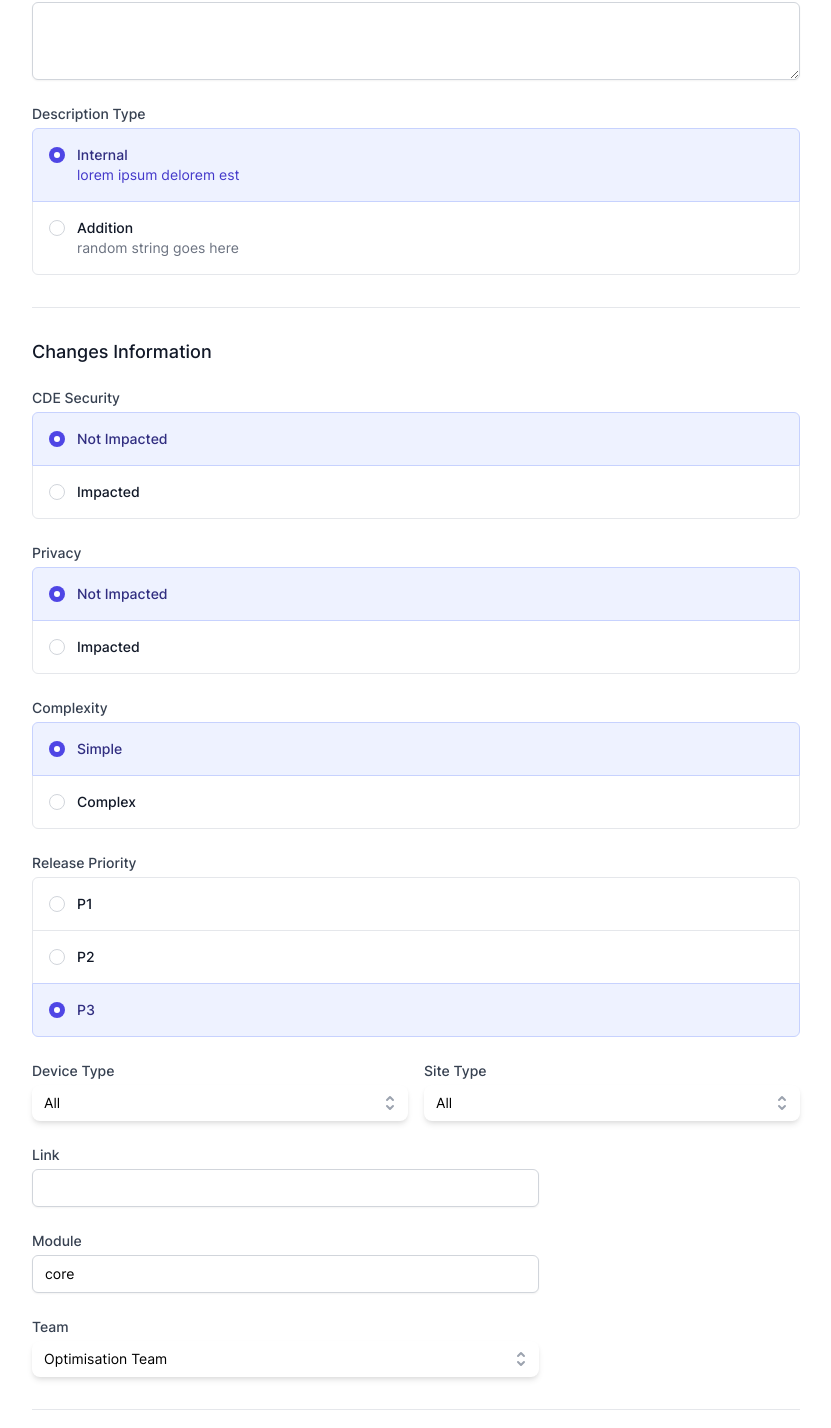
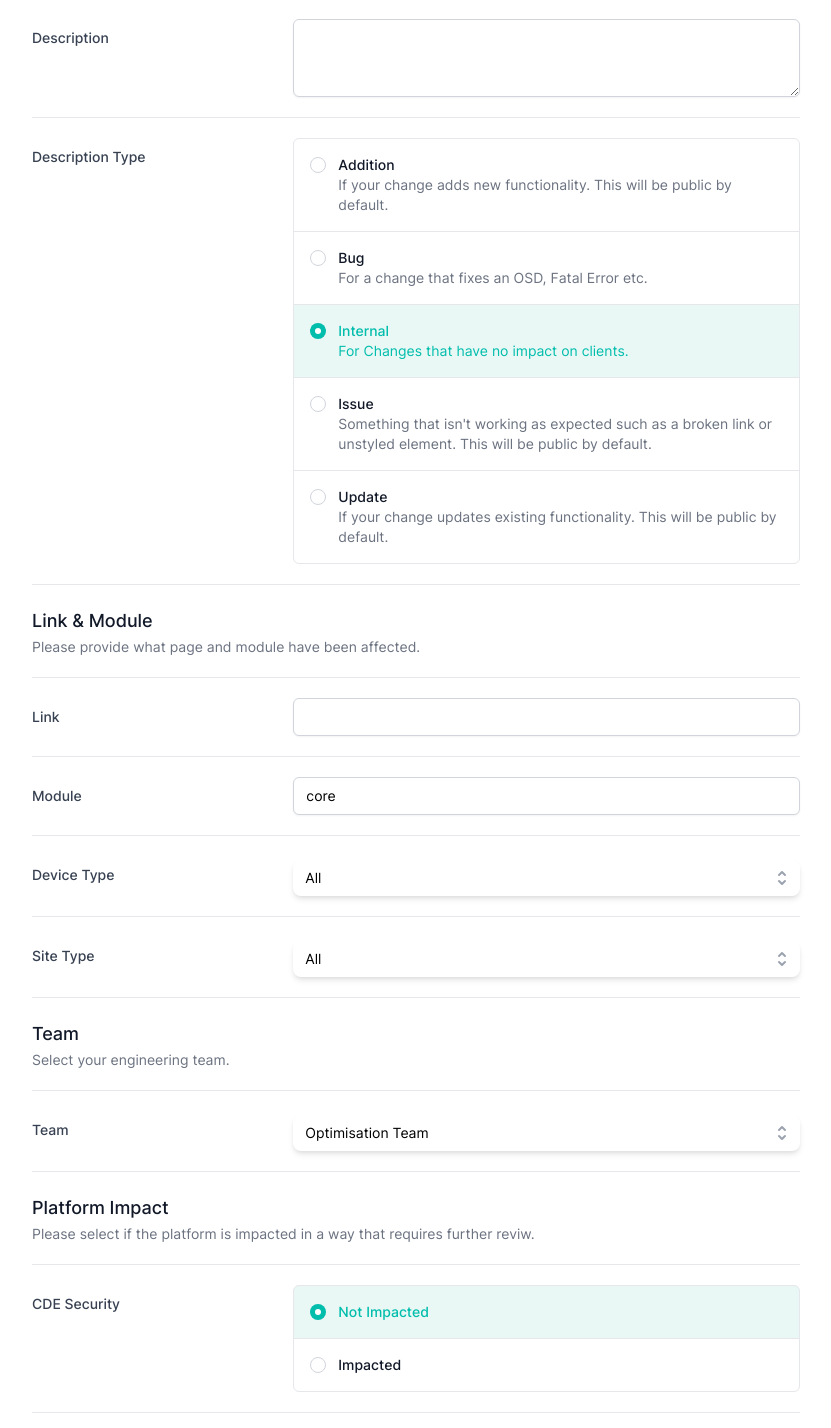
Before and after one commit to thomasgreen/jarvs-changelog-generator, a Vue app: page / in a window 1280 px wide. Shown: the part 180-1608 px from the top of the page, without its empty margins (224-1055 px from the left). Built offline with nearby package versions, Linux system fonts and the light colour scheme; what @tailwindcss/typography, vue-clipboard2 would draw is missing.

Commit message:
Styling (#5)
* Add teams

* Fix styling

* Fix styling

* Finish styling

```diff
--- a/src/App.vue
+++ b/src/App.vue
@@ -3,7 +3,7 @@
     <header class="bg-white shadow" v-if="$route.meta.title">
       <div class="px-4 py-6 mx-auto max-w-7xl sm:px-6 lg:px-8">
         <h1
-          class="text-3xl font-bold leading-tight text-gray-900"
+          class="text-3xl font-bold leading-tight text-primary"
         >
           {{ $route.meta.title }}
         </h1>
--- /dev/null
+++ b/src/components/FormInputGroup.vue
@@ -0,0 +1,5 @@
+<template>
+    <div class="mt-6 sm:mt-5 space-y-6 sm:space-y-5">
+        <slot/>
+    </div>
+</template>
--- a/src/components/FormInputSelect.vue
+++ b/src/components/FormInputSelect.vue
@@ -1,5 +1,5 @@
 <template>
-    <div class="mt-1">
+    <div class="mt-1 sm:mt-0 sm:col-span-2 max-w-lg">
         <Listbox v-model="selected">
             <div class="relative mt-1">
                 <ListboxButton
@@ -20,7 +20,7 @@
                         focus-visible:ring-white
                         focus-visible:ring-offset-orange-300
                         focus-visible:ring-offset-2
-                        focus-visible:border-indigo-500
+                        focus-visible:border-primary
                         sm:text-sm
                     "
                 >
@@ -65,6 +65,7 @@
                             ring-1 ring-black ring-opacity-5
                             focus:outline-none
                             sm:text-sm
+                            z-20
                         "
                     >
                         <ListboxOption
@@ -77,7 +78,7 @@
                             <li
                                 :class="[
                                     active
-                                        ? 'text-indigo-900 bg-indigo-100'
+                                        ? 'text-primary bg-primary-alt'
                                         : 'text-gray-900',
                                     'cursor-default select-none relative py-2 pl-10 pr-4',
                                 ]"
--- a/src/components/FormInputText.vue
+++ b/src/components/FormInputText.vue
@@ -1,5 +1,5 @@
 <template>
-<div class="mt-1">
+<div class="mt-1 sm:mt-0 sm:col-span-2 max-w-lg">
     <input
         :id="name"
         :name="name"
@@ -9,8 +9,8 @@
         v-bind="$attrs"
         class="
             shadow-sm
-            focus:ring-indigo-500
-            focus:border-indigo-500
+            focus:ring-primary
+            focus:border-primary
             block
             w-full
             sm:text-sm
--- /dev/null
+++ b/src/components/FormInputWrapper.vue
@@ -0,0 +1,13 @@
+<template>
+    <div
+        class="
+            sm:grid sm:grid-cols-3
+            sm:gap-4
+            sm:items-start
+            sm:border-t sm:border-gray-200
+            sm:pt-5
+        "
+    >
+        <slot />
+    </div>
+</template>
--- a/src/components/FormLabel.vue
+++ b/src/components/FormLabel.vue
@@ -1,7 +1,7 @@
 
 <template>
     <label
-        class="block text-sm font-medium text-gray-700"
+        class="block text-sm font-medium text-gray-700 sm:mt-px sm:pt-2 sm:col-span-1"
         v-bind="$attrs"
         :class="$attrs.for ? 'cursor-pointer' : null"
     >
--- a/src/components/FormRadioGroup.vue
+++ b/src/components/FormRadioGroup.vue
@@ -1,5 +1,5 @@
 <template>
-    <RadioGroup v-model="selected" class="mt-1">
+    <RadioGroup v-model="selected" class="mt-1 sm:mt-0 sm:col-span-2 max-w-lg">
         <div class="bg-white rounded-md -space-y-px">
             <RadioGroupOption
                 as="template"
@@ -15,7 +15,7 @@
                             ? 'rounded-bl-md rounded-br-md'
                             : '',
                         checked
-                            ? 'bg-indigo-50 border-indigo-200 z-10'
+                            ? 'bg-primary-alt text-primary z-10'
                             : 'border-gray-200',
                         'relative border p-4 flex cursor-pointer focus:outline-none',
                     ]"
@@ -23,22 +23,22 @@
                     <span
                         :class="[
                             checked
-                                ? 'bg-indigo-600 border-transparent'
+                                ? 'bg-primary border-transparent'
                                 : 'bg-white border-gray-300',
                             active
-                                ? 'ring-2 ring-offset-2 ring-indigo-500'
+                                ? 'ring-2 ring-offset-2 ring-primary'
                                 : '',
-                            'h-4 w-4 mt-0.5 cursor-pointer rounded-full border flex items-center justify-center',
+                            'h-4 w-4 mt-0.5 mr-3 cursor-pointer rounded-full border flex  flex-none items-center justify-center',
                         ]"
                         aria-hidden="true"
                     >
                         <span class="rounded-full bg-white w-1.5 h-1.5" />
                     </span>
-                    <div class="ml-3 flex flex-col">
+                    <div class="flex flex-col">
                         <RadioGroupLabel
                             as="span"
                             :class="[
-                                checked ? 'text-indigo-900' : 'text-gray-900',
+                                checked ? 'text-primary' : 'text-gray-900',
                                 'block text-sm font-medium',
                             ]"
                         >
@@ -47,7 +47,7 @@
                         <RadioGroupDescription
                             as="span"
                             :class="[
-                                checked ? 'text-indigo-700' : 'text-gray-500',
+                                checked ? 'text-primary' : 'text-gray-500',
                                 'block text-sm',
                             ]"
                         >
--- /dev/null
+++ b/src/components/FormSectionHeader.vue
@@ -0,0 +1,19 @@
+<template>
+    <div class="mt-6">
+        <h3 class="text-lg leading-6 font-medium text-gray-900">{{ title }}</h3>
+        <p class="mt-1 max-w-2xl text-sm text-gray-500">
+            <slot />
+        </p>
+    </div>
+</template>
+
+<script>
+export default {
+    props: {
+       title: {
+           type: String,
+           required: true,
+       }
+    }
+}
+</script>
--- a/src/components/FormTextArea.vue
+++ b/src/components/FormTextArea.vue
@@ -1,5 +1,5 @@
 <template>
-    <div class="mt-1">
+    <div class="mt-1 sm:mt-0 sm:col-span-2 max-w-lg">
         <textarea
             :name="name"
             :required="required"
@@ -8,8 +8,8 @@
             rows="3"
             class="
                 shadow-sm
-                focus:ring-indigo-500
-                focus:border-indigo-500
+                focus:ring-primary
+                focus:border-primary
                 block
                 w-full
                 sm:text-sm
--- a/src/views/Home.vue
+++ b/src/views/Home.vue
@@ -1,25 +1,18 @@
 <template>
-    <div class="max-w-3xl mx-auto">
+    <div>
         <form
-            class="space-y-8 divide-y divide-gray-200"
+            class="space-y-8 divide-y divide-gray-200 max-w-3xl mx-auto"
             @submit.prevent="submitted"
         >
-            <div class="space-y-8 divide-y divide-gray-200">
+            <div class="space-y-8 divide-y divide-gray-200 sm:space-y-5">
                 <div>
-                    <div>
-                        <h3 class="text-lg leading-6 font-medium text-gray-900">
-                            Description
-                        </h3>
-                    </div>
-                    <div
-                        class="
-                            mt-6
-                            grid grid-cols-1
-                            gap-y-6 gap-x-4
-                            sm:grid-cols-6
-                        "
-                    >
-                        <div class="sm:col-span-6">
+                    <FormSectionHeader title="Description">
+                        Please provide a description of the changes made in your
+                        Pull Request.
+                    </FormSectionHeader>
+
+                    <FormInputGroup>
+                        <FormInputWrapper>
                             <FormLabel for="description">
                                 Description
                             </FormLabel>
@@ -29,9 +22,9 @@
                                 v-model="formData.description"
                                 required
                             />
-                        </div>
+                        </FormInputWrapper>
 
-                        <div class="sm:col-span-6">
+                        <FormInputWrapper>
                             <FormLabel for="description_type">
                                 Description Type
                             </FormLabel>
@@ -42,25 +35,89 @@
                                 :options="options.description_type"
                                 :selectedKey="formData.description_type"
                             />
-                        </div>
-                    </div>
+                        </FormInputWrapper>
+                    </FormInputGroup>
                 </div>
 
-                <div class="pt-8">
-                    <div>
-                        <h3 class="text-lg leading-6 font-medium text-gray-900">
-                            Changes Information
-                        </h3>
-                    </div>
-                    <div
-                        class="
-                            mt-6
-                            grid grid-cols-2
-                            gap-y-6 gap-x-4
-                            sm:grid-cols-6
-                        "
-                    >
-                        <div class="sm:col-span-6">
+                <div>
+                    <FormSectionHeader title="Link & Module">
+                        Please provide what page and module have been affected.
+                    </FormSectionHeader>
+
+                    <FormInputGroup>
+                        <FormInputWrapper>
+                            <FormLabel for="link"> Link </FormLabel>
+                            <FormInputText
+                                name="link"
+                                v-model="formData.link"
+                                required
+                                autocomplete="link"
+                            />
+                        </FormInputWrapper>
+
+                        <FormInputWrapper>
+                            <FormLabel for="module"> Module </FormLabel>
+
+                            <FormInputText
+                                name="module"
+                                v-model="formData.module"
+                                required
+                                autocomplete="module"
+                            />
+                        </FormInputWrapper>
+
+                        <FormInputWrapper
+                            ><FormLabel for="device_type">
+                                Device Type
+                            </FormLabel>
+
+                            <FormInputSelect
+                                id="device_type"
+                                v-model="formData.device_type"
+                                :options="options.device_type"
+                                :selectedKey="formData.device_type"
+                            />
+                        </FormInputWrapper>
+
+                        <FormInputWrapper>
+                            <FormLabel for="site_type"> Site Type </FormLabel>
+
+                            <FormInputSelect
+                                id="site_type"
+                                v-model="formData.site_type"
+                                :options="options.site_type"
+                                :selectedKey="formData.site_type"
+                            />
+                        </FormInputWrapper>
+                    </FormInputGroup>
+                </div>
+
+                <div>
+                    <FormSectionHeader title="Team">
+                        Select your engineering team.
+                    </FormSectionHeader>
+
+                    <FormInputGroup>
+                        <FormInputWrapper>
+                            <FormLabel for="team"> Team </FormLabel>
+
+                            <FormInputSelect
+                                v-model="formData.team"
+                                :options="options.team"
+                                :selectedKey="formData.team"
+                            />
+                        </FormInputWrapper>
+                    </FormInputGroup>
+                </div>
+
+                <div>
+                    <FormSectionHeader title="Platform Impact">
+                        Please select if the platform is impacted in a way that
+                        requires further reviw.
+                    </FormSectionHeader>
+
+                    <FormInputGroup>
+                        <FormInputWrapper>
                             <FormLabel for="cdesecurity">
                                 CDE Security
                             </FormLabel>
@@ -71,9 +128,9 @@
                                 :options="options.impacted"
                                 :selectedKey="formData.cdesecurity"
                             />
-                        </div>
+                        </FormInputWrapper>
 
-                        <div class="sm:col-span-6">
+                        <FormInputWrapper>
                             <FormLabel for="privacy"> Privacy </FormLabel>
 
                             <FormRadioGroup
@@ -82,9 +139,9 @@
                                 :options="options.impacted"
                                 :selectedKey="formData.privacy"
                             />
-                        </div>
+                        </FormInputWrapper>
 
-                        <div class="sm:col-span-6">
+                        <FormInputWrapper>
                             <FormLabel for="complexity"> Complexity </FormLabel>
 
                             <FormRadioGroup
@@ -93,9 +150,17 @@
                                 :options="options.complexity"
                                 :selectedKey="formData.complexity"
                             />
-                        </div>
+                        </FormInputWrapper>
+                    </FormInputGroup>
+                </div>
 
-                        <div class="sm:col-span-6">
+                <div>
+                    <FormInputGroup>
+                        <FormSectionHeader title="Release Priortiy">
+                            This should be used so, at a glance, someone can see how important this change is.
+                        </FormSectionHeader>
+
+                        <FormInputWrapper>
                             <FormLabel for="complexity">
                                 Release Priority
                             </FormLabel>
@@ -106,62 +171,8 @@
                                 :options="options.priority"
                                 :selectedKey="formData.release_priority"
                             />
-                        </div>
-
-                        <div class="sm:col-span-3">
-                            <FormLabel for="device_type">
-                                Device Type
-                            </FormLabel>
-
-                            <FormInputSelect
-                                id="device_type"
-                                v-model="formData.device_type"
-                                :options="options.device_type"
-                                :selectedKey="formData.device_type"
-                            />
-                        </div>
-                        <div class="sm:col-span-3">
-                            <FormLabel for="site_type"> Site Type </FormLabel>
-
-                            <FormInputSelect
-                                id="site_type"
-                                v-model="formData.site_type"
-                                :options="options.site_type"
-                                :selectedKey="formData.site_type"
-                            />
-                        </div>
-
-                        <div class="sm:col-span-4">
-                            <FormLabel for="link"> Link </FormLabel>
-                            <FormInputText
-                                name="link"
-                                v-model="formData.link"
-                                required
-                                autocomplete="link"
-                            />
-                        </div>
-
-                        <div class="sm:col-span-4">
-                            <FormLabel for="module"> Module </FormLabel>
-
-                            <FormInputText
-                                name="module"
-                                v-model="formData.module"
-                                required
-                                autocomplete="module"
-                            />
-                        </div>
-
-                        <div class="sm:col-span-4">
-                            <FormLabel for="team"> Team </FormLabel>
-
-                            <FormInputSelect
-                                v-model="formData.team"
-                                :options="options.team"
-                                :selectedKey="formData.team"
-                            />
-                        </div>
-                    </div>
+                        </FormInputWrapper>
+                    </FormInputGroup>
                 </div>
             </div>
 
@@ -181,15 +192,15 @@
                             font-medium
                             rounded-md
                             text-white
-                            bg-indigo-600
-                            hover:bg-indigo-700
+                            bg-primary
+                            hover:bg-primary
                             focus:outline-none
                             focus:ring-2
                             focus:ring-offset-2
-                            focus:ring-indigo-500
+                            focus:ring-primary
                         "
                     >
-                        Save
+                        Generate Changelog
                     </button>
                 </div>
             </div>
@@ -275,15 +286,15 @@
                                             py-2
                                             text-sm
                                             font-medium
-                                            text-blue-900
-                                            bg-blue-100
+                                            text-primary
+                                            bg-primary-alt
                                             border border-transparent
                                             rounded-md
-                                            hover:bg-blue-200
+                                            hover:bg-primary-alt
                                             focus:outline-none
                                             focus-visible:ring-2
                                             focus-visible:ring-offset-2
-                                            focus-visible:ring-blue-500
+                                            focus-visible:ring-primary
                                         "
                                         @click="closeModal"
                                     >
@@ -314,6 +325,9 @@ import FormTextArea from "../components/FormTextArea.vue";
 import FormInputText from "../components/FormInputText.vue";
 import FormRadioGroup from "../components/FormRadioGroup.vue";
 import FormInputSelect from "../components/FormInputSelect.vue";
+import FormSectionHeader from "../components/FormSectionHeader.vue";
+import FormInputGroup from "../components/FormInputGroup.vue";
+import FormInputWrapper from "../components/FormInputWrapper.vue";
 
 export default {
     components: {
@@ -327,6 +341,9 @@ export default {
         FormInputText,
         FormRadioGroup,
         FormInputSelect,
+        FormSectionHeader,
+        FormInputGroup,
+        FormInputWrapper,
     },
     computed: {
         renderedOutput() {
@@ -438,20 +455,96 @@ export default {
                 ],
                 description_type: [
                     {
+                        id: "addition",
+                        label: "Addition",
+                        description:
+                            "If your change adds new functionality. This will be public by default.",
+                    },
+                    {
+                        id: "bug",
+                        label: "Bug",
+                        description:
+                            "For a change that fixes an OSD, Fatal Error etc.",
+                    },
+                    {
                         id: "internal",
                         label: "Internal",
-                        description: "lorem ipsum delorem est",
+                        description:
+                            "For Changes that have no impact on clients.",
                     },
                     {
-                        id: "addition",
-                        label: "Addition",
-                        description: "random string goes here",
+                        id: "issue",
+                        label: "Issue",
+                        description:
+                            "Something that isn't working as expected such as a broken link or unstyled element. This will be public by default.",
+                    },
+                    {
+                        id: "update",
+                        label: "Update",
+                        description:
+                            "If your change updates existing functionality. This will be public by default.",
                     },
                 ],
                 team: [
                     {
+                        id: "api",
+                        label: "API Team",
+                    },
+                    {
+                        id: "architects",
+                        label: "Architects",
+                    },
+                    {
+                        id: "checkout",
+                        label: "Checkout Team",
+                    },
+                    {
+                        id: "client_features",
+                        label: "Client Features",
+                    },
+                    {
+                        id: "core_product",
+                        label: "Core Product",
+                    },
+                    {
+                        id: "customer_ar",
+                        label: "Customer AR Team",
+                    },
+                    {
+                        id: "epos",
+                        label: "EPOS team",
+                    },
+                    {
+                        id: "mobile_app",
+                        label: "Mobile App Team",
+                    },
+                    {
+                        id: "multi_channel",
+                        label: "Multi Channel Team",
+                    },
+                    {
                         id: "optimisation",
                         label: "Optimisation Team",
+                    },
+                    {
+                        id: "partnerships",
+                        label: "Partnerships",
+                    },
+                    {
+                        id: "platform",
+                        label: "Platform",
+                    },
+                    {
+                        id: "pm_build",
+                        label: "PM Build",
+                    },
+                    {
+                        id: "pm_testing",
+                        label: "PM Testing",
+                    },
+                    {
+                        id: "product_discovery",
+                        label: "Product Discovery Team",
                     },
                     {
                         id: "projects",
--- a/tailwind.config.js
+++ b/tailwind.config.js
@@ -9,6 +9,10 @@ module.exports = {
       fontFamily: {
         sans: ['"Inter var"', ...defaultTheme.fontFamily.sans],
       },
+      colors: {
+        'primary': '#00bdac',
+        'primary-alt': '#e9f8f5',
+      }
     },
   },
   plugins: [
```
